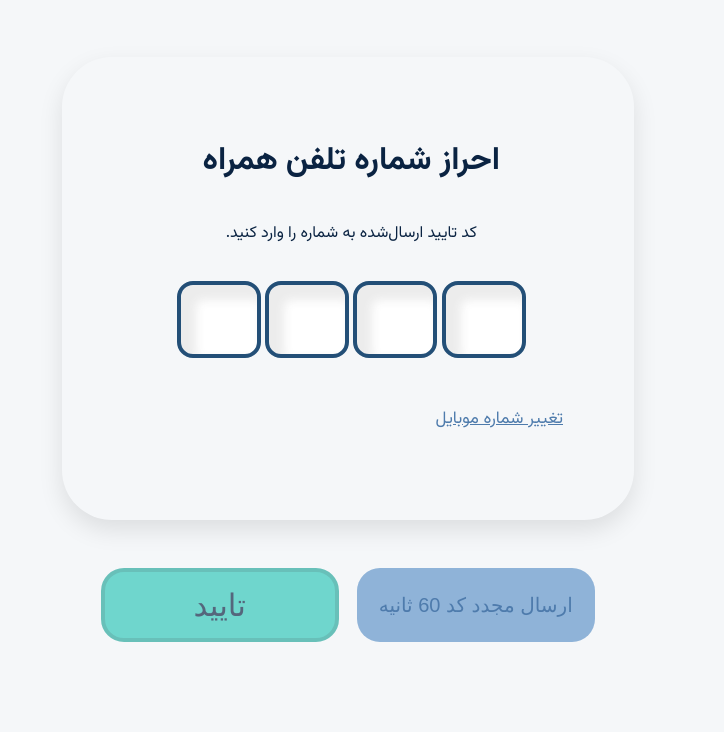
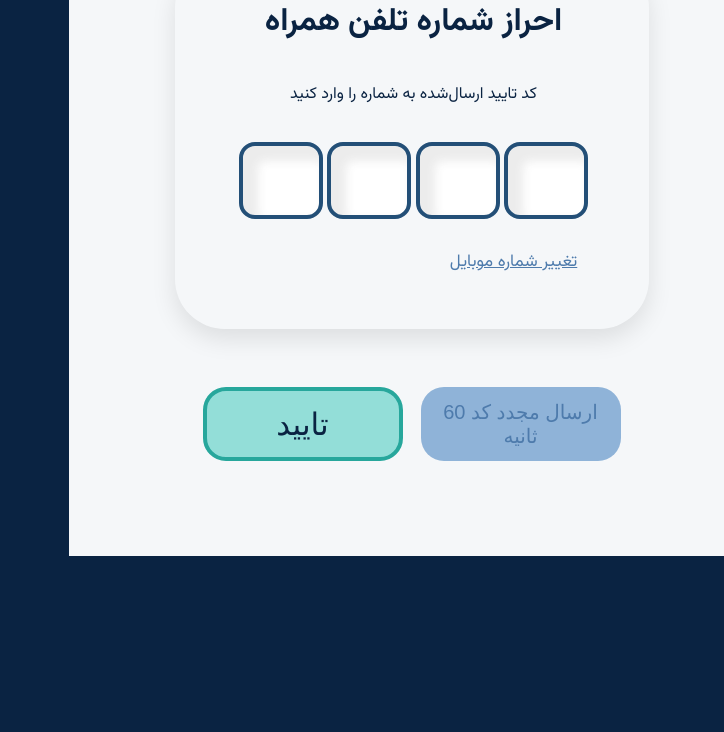
Before and after one commit to PatraTeam/Patra, a Django app: page /verify/ in a window 1280 px wide. Shown: the part 244-976 px from the top of the page, without its empty margins (556-1280 px from the left). After the commit the page ends 800 px from the top, so only its background shows below. Run offline with Django 5.2, Linux system fonts and the light colour scheme.

Commit message:
fixing few things

```diff
--- a/templates/code.html
+++ b/templates/code.html
@@ -2,6 +2,8 @@
 <html lang="fa" dir="rtl">
   <head>
     <meta charset="UTF-8" />
+    <meta name="viewport" content="width=device-width, initial-scale=1.0" />
+
     <title>احراز شماره</title>
   </head>
   <body>
@@ -20,18 +22,18 @@
         body {
           margin: 0;
           direction: rtl;
-          padding-right: 90px;
+
           background: #f5f7f9;
           color: #0a2342;
-          padding-top: 30px;
         }
         .verify-container {
           display: flex;
           min-height: 100vh;
+          direction: ltr;
         }
         .sitename {
           text-align: center;
-          margin-bottom: 174px;
+          margin-bottom: 90px;
         }
       </style>
 
@@ -75,7 +77,7 @@
           <p class="verify-hint">
             کد تایید ارسال‌شده به شماره
             <span class="verify-phone">{{phone_number}}</span>
-            را وارد کنید.
+            را وارد کنید
           </p>
 
           <form
@@ -142,16 +144,31 @@
 
           <style>
             .verify-right {
-              padding-bottom: 90px;
+              margin-bottom: 90px;
+              margin-left: 30px;
+              flex: 1;
+              display: grid;
+              align-items: center;
+              justify-content: center;
+            }
+            .verify-left {
+              flex: 1;
+              background-color: #0a2342;
+              display: flex;
+              align-items: center;
+              justify-content: center;
+              color: white;
+              font-size: 2rem;
             }
             .verify-form {
               margin-bottom: 20px;
             }
             .verify-card {
               text-align: center;
-              padding: 79px 71px 68px 78px;
+              padding: 39px 35px 34px 39px;
               border-radius: 50px;
               box-shadow: 0px 10px 25px rgba(0, 0, 0, 0.1);
+              width: 400px;
             }
             .verify-title {
               margin: 0;
@@ -168,9 +185,9 @@
             .verify-change-number {
               display: block;
               text-align: center;
-              margin-top: 48px;
+              margin-top: 30px;
               color: #4e7bac;
-              margin-left: 296px;
+              margin-left: 200px;
               text-decoration: underline;
               font-size: 17px;
             }
@@ -187,7 +204,7 @@
               flex-wrap: wrap;
             }
             .btn {
-              width: 238px;
+              width: 200px;
               height: 74px;
               border-radius: 23px;
             }
@@ -201,8 +218,7 @@
               color: #0a2342;
               font-size: 31px;
               border: 4px solid #27a79c;
-              background-color: #30c7b9;
-              opacity: 0.68;
+              background-color: rgba(46, 196, 182, 0.49);
             }
             .btn-confirm:hover {
               opacity: 1;
@@ -296,12 +312,13 @@
         </div>
 
         <div class="actions">
+          <button type="submit" class="btn btn-confirm" form="form">
+            تایید
+          </button>
           <button type="button" class="btn btn-resend" id="resend-btn" disabled>
             ارسال مجدد کد 60 ثانیه
           </button>
-          <button type="submit" class="btn btn-confirm" form="form">
-            تایید
-          </button>
+
           {%if error%}
           <div class="wrongnumber" id="error">
             شماره موبایل خود را اشتباه وارد کرده اید
```
Also changed, not shown: db.sqlite3.
